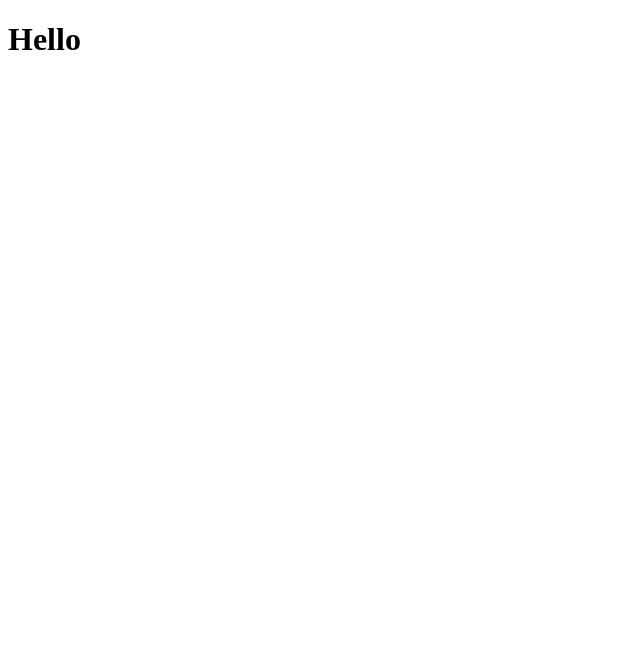
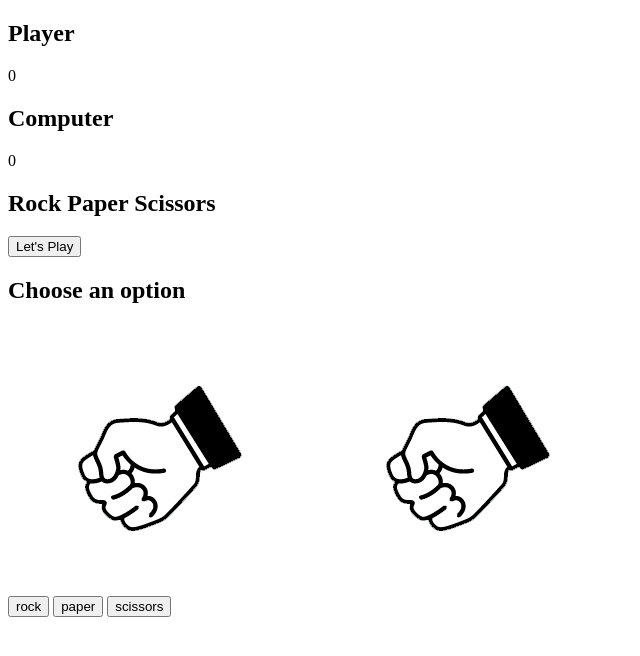
Before and after one commit to sherryrich/rock-paper-scissors, a plain HTML site: page index.html in a window 1280 px wide. Shown: the whole page, without its empty margins (0-640 px from the left). Drawn offline with Linux system fonts and the light colour scheme.

Commit message:
layout complete

```diff
--- a/index.html
+++ b/index.html
@@ -8,7 +8,36 @@
     <title>Rock Paper Scissors</title>
 </head>
 <body>
-    <h1>Hello</h1>
+    <section class="game">
+        <div class="score">
+            <div class="player-score">
+                <h2>Player</h2>
+                <p>0</p>
+            </div>
+            <div class="computer-score">
+                <h2>Computer</h2>
+                <p>0</p>
+            </div>
+        </div>
+
+        <div class="intro">
+            <h1>Rock Paper Scissors</h1>
+            <button>Let's Play</button>
+        </div>
+
+        <div class="match">
+            <h2 class="winner">Choose an option</h2>
+            <div class="hands">
+                <img class="player-hand" src="assets/rock.png" alt="">
+                <img class="computer-hand" src="assets/rock.png" alt="">
+            </div>
+            <div class="options">
+                <button class="rock">rock</button>
+                <button class="paper">paper</button>
+                <button class="scissors">scissors</button>
+            </div>
+        </div>
+    </section>
 
     <script src="app.js"></script>
 </body>
```
